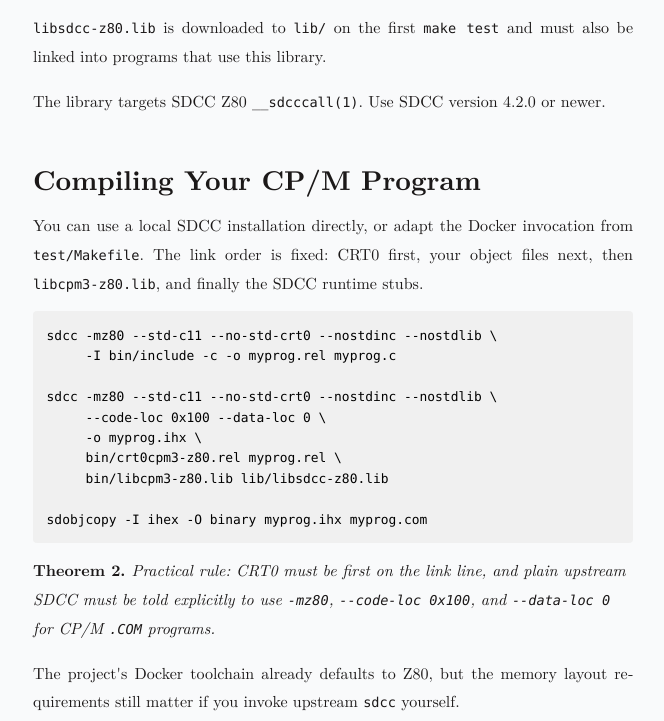
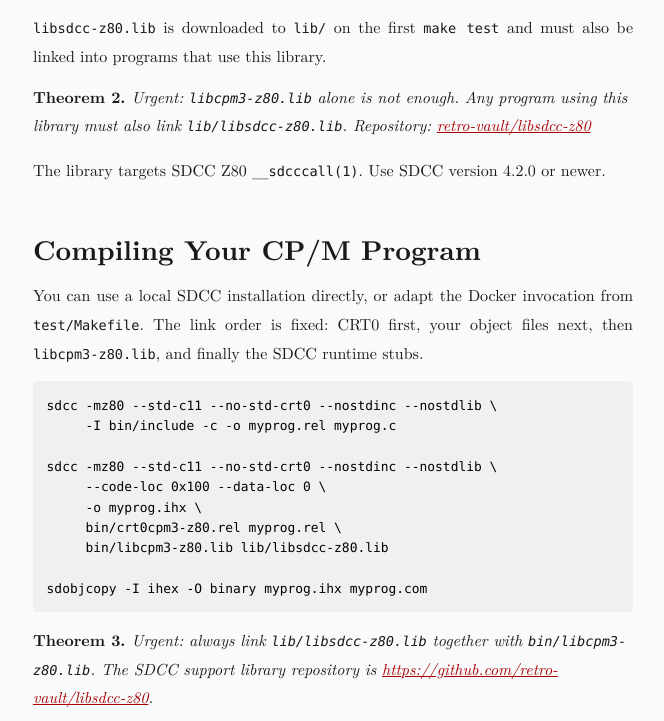
Before and after one commit to retro-vault/libcpm3-z80, a plain HTML site: page docs/index.html in a window 1280 px wide. Shown: the part 2036-2757 px from the top of the page, without its empty margins (307-971 px from the left). Drawn offline with Linux system fonts and the light colour scheme.

Commit message:
Added note about libsdcc-z80.lib.

```diff
--- a/docs/index.html
+++ b/docs/index.html
@@ -169,6 +169,11 @@
         <code>libsdcc-z80.lib</code> is downloaded to <code>lib/</code> on the first <code>make test</code> and must
         also be linked into programs that use this library.
       </p>
+      <div class="theorem">
+        Urgent: <code>libcpm3-z80.lib</code> alone is not enough. Any program using this library must also link
+        <code>lib/libsdcc-z80.lib</code>. Repository:
+        <a href="https://github.com/retro-vault/libsdcc-z80">retro-vault/libsdcc-z80</a>
+      </div>
       <p>
         The library targets SDCC Z80 <code>__sdcccall(1)</code>. Use SDCC version 4.2.0 or newer.
       </p>
@@ -189,6 +194,11 @@
      bin/libcpm3-z80.lib lib/libsdcc-z80.lib
 
 sdobjcopy -I ihex -O binary myprog.ihx myprog.com</code></pre>
+      <div class="theorem">
+        Urgent: always link <code>lib/libsdcc-z80.lib</code> together with
+        <code>bin/libcpm3-z80.lib</code>. The SDCC support library repository is
+        <a href="https://github.com/retro-vault/libsdcc-z80">https://github.com/retro-vault/libsdcc-z80</a>.
+      </div>
       <div class="theorem">
         Practical rule: CRT0 must be first on the link line, and plain upstream SDCC must be told explicitly to use
         <code>-mz80</code>, <code>--code-loc 0x100</code>, and <code>--data-loc 0</code> for CP/M <code>.COM</code> programs.
```
Also changed, not shown: 1 other file.
